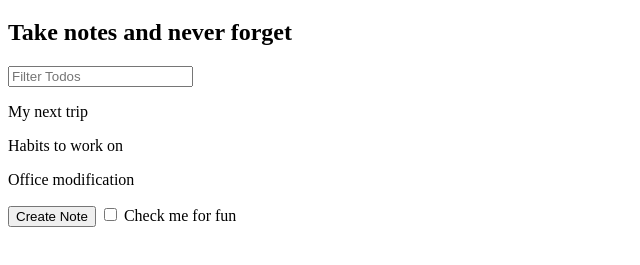
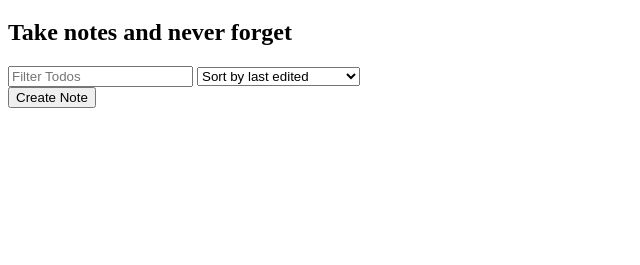
Before and after one commit to RodrigoACortes/js-tutorial, a plain HTML site: page notes-app/index.html in a window 1280 px wide. Shown: the part 61-326 px from the top of the page, without its empty margins (0-640 px from the left). Drawn offline with Linux system fonts and the light colour scheme.

Commit message:
learned to write to and delete from local storage

```diff
--- a/notes-app/index.html
+++ b/notes-app/index.html
@@ -7,11 +7,13 @@
     <h1>Notes App</h1>
     <h2>Take notes and never forget</h2>
     <input id="search-text" type="text" placeholder="Filter Todos">
+    <select id="filter-by">
+      <option value="byEdited">Sort by last edited</option>
+      <option value="byCreated">Sort by recently created</option>
+      <option value="alphabetical">Sort alphabetically</option>
+    </select>
     <div id="notes"></div>
     <button id="create-note">Create Note</button>
-    <label>
-      <input id="for-fun" type="checkbox"> Check me for fun
-    </label>
     <script src="notes-app.js"></script>
   </body>
 </html>
--- a/notes-app/notes-app.js
+++ b/notes-app/notes-app.js
@@ -13,6 +13,19 @@ const notes = [{
 const filters = {
   searchText: ''
 }
+
+// const user = {
+//   name: 'Me',
+//   age: 100
+// }
+
+// const userJSON = JSON.stringify(user)
+// console.log(userJSON)
+// localStorage.setItem('user', userJSON)
+
+const userJSON = localStorage.getItem('user')
+const user = JSON.parse(userJSON)
+console.log(`${user.name} is ${user.age}`)
 
 const renderNotes = function (notes, filters) {
 
@@ -40,6 +53,6 @@ document.querySelector('#search-text').addEventListener('input', function (e) {
   renderNotes(notes, filters)
 })
 
-document.querySelector('#for-fun').addEventListener('change', function (e) {
-  console.log(e.target.checked)
+document.querySelector('#filter-by').addEventListener('change', function (e) {
+  console.log(e.target.value)
 })
```
